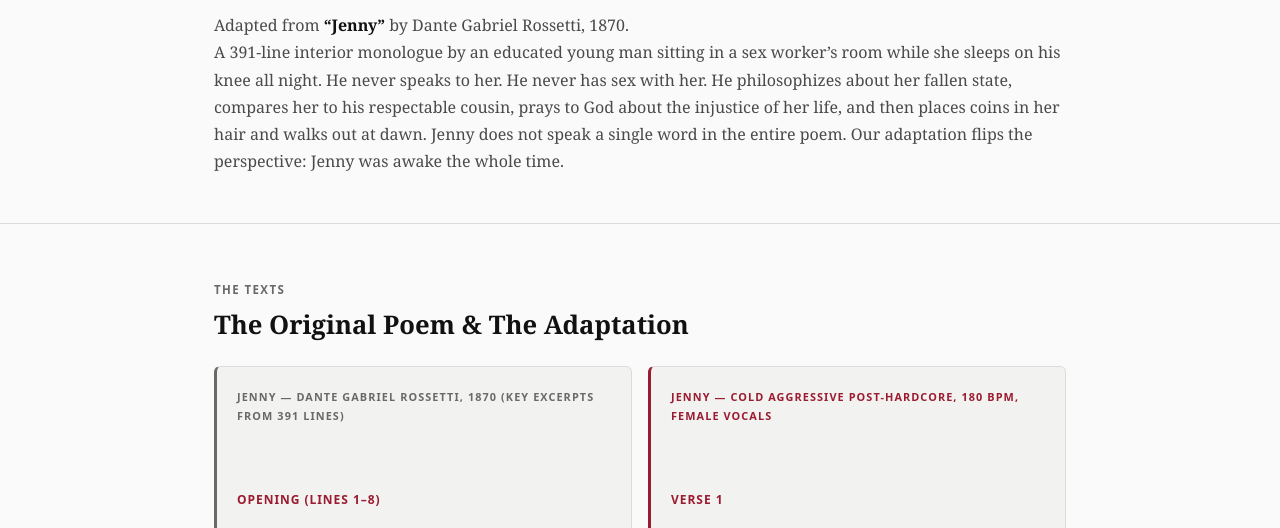
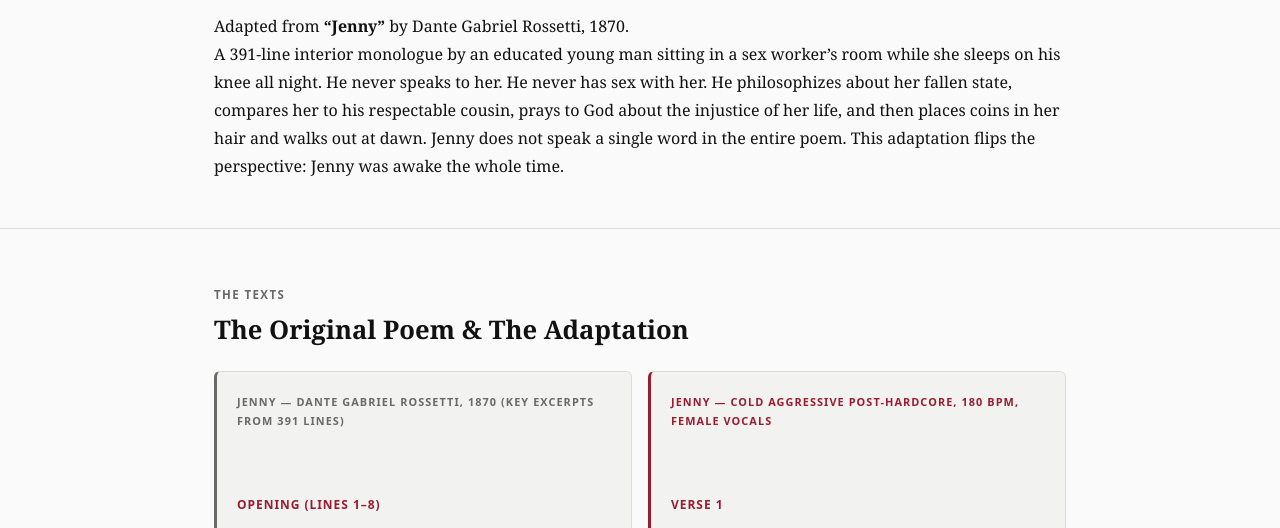
Before and after one commit to vegaPDX/post-hardcore_poems, a plain HTML site: page vol2/jenny.html in a window 1280 px wide. Shown: the part 272-800 px from the top of the page. Drawn offline with Linux system fonts and the light colour scheme.

Commit message:
Update jenny.html

```diff
--- a/vol2/jenny.html
+++ b/vol2/jenny.html
@@ -35,9 +35,9 @@
         <a href="https://suno.com/song/98a664f6-ba3a-41ac-afc7-03f69cc89097" class="song-header__suno-link" target="_blank" rel="noopener noreferrer">Listen on Suno &#8599;</a>
         <a href="../song_prompts/jenny.html" class="song-header__suno-link">View Suno Prompts &#8599;</a>
       </div>
-      <p class="song-header__source fade-in fade-in--d2">
+      <p class="song-header__sce fade-in fade-in--d2">
         Adapted from <strong>&ldquo;Jenny&rdquo;</strong> by Dante Gabriel Rossetti, 1870.<br>
-        A 391-line interior monologue by an educated young man sitting in a sex worker&rsquo;s room while she sleeps on his knee all night. He never speaks to her. He never has sex with her. He philosophizes about her fallen state, compares her to his respectable cousin, prays to God about the injustice of her life, and then places coins in her hair and walks out at dawn. Jenny does not speak a single word in the entire poem. Our adaptation flips the perspective: Jenny was awake the whole time.
+        A 391-line interior monologue by an educated young man sitting in a sex worker&rsquo;s room while she sleeps on his knee all night. He never speaks to her. He never has sex with her. He philosophizes about her fallen state, compares her to his respectable cousin, prays to God about the injustice of her life, and then places coins in her hair and walks out at dawn. Jenny does not speak a single word in the entire poem. This adaptation flips the perspective: Jenny was awake the whole time.
       </p>
     </div>
   </section>
```
